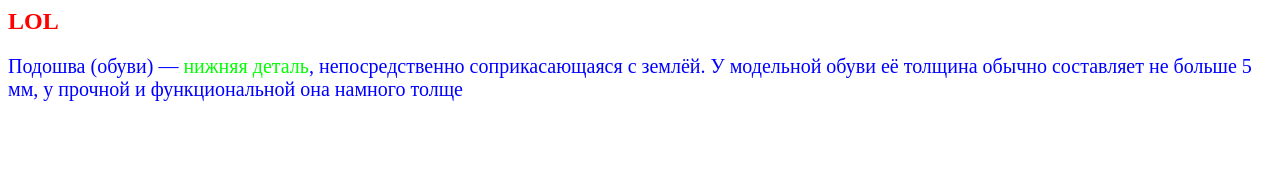
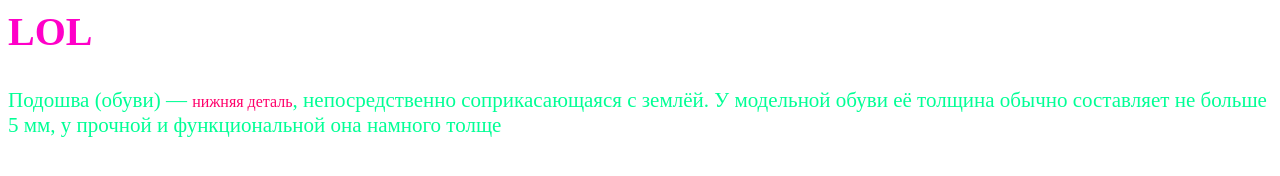
Before and after one commit to Riaba1lol/home-work-3, a plain HTML site: page index.html in a window 1280 px wide. Drawn offline with Linux system fonts and the light colour scheme.

Commit message:
Add files via upload

```diff
--- a/style.css
+++ b/style.css
@@ -1,12 +1,14 @@
 h2 {
-  color: red;
+  color: rgb(255, 0, 200);
+  font-size: 40px;
 }
 
 p {
-  font-size: 20px;
-  color: blue;
+  font-size: 21px;
+  color: rgb(0, 255, 149);
 }
 
 span {
-  color: rgb(1, 255, 1);
+  color: rgb(255, 1, 107);
+  font-size: 16px;
 }
```
